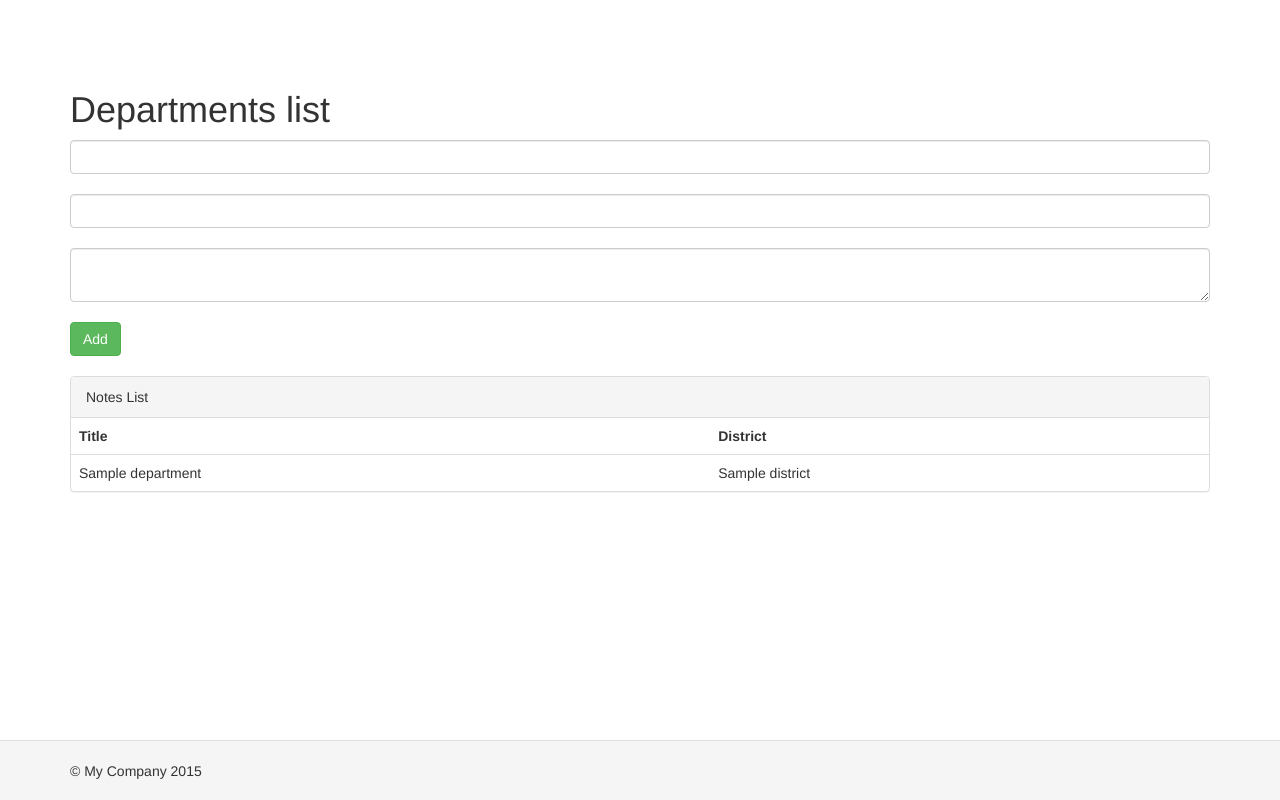
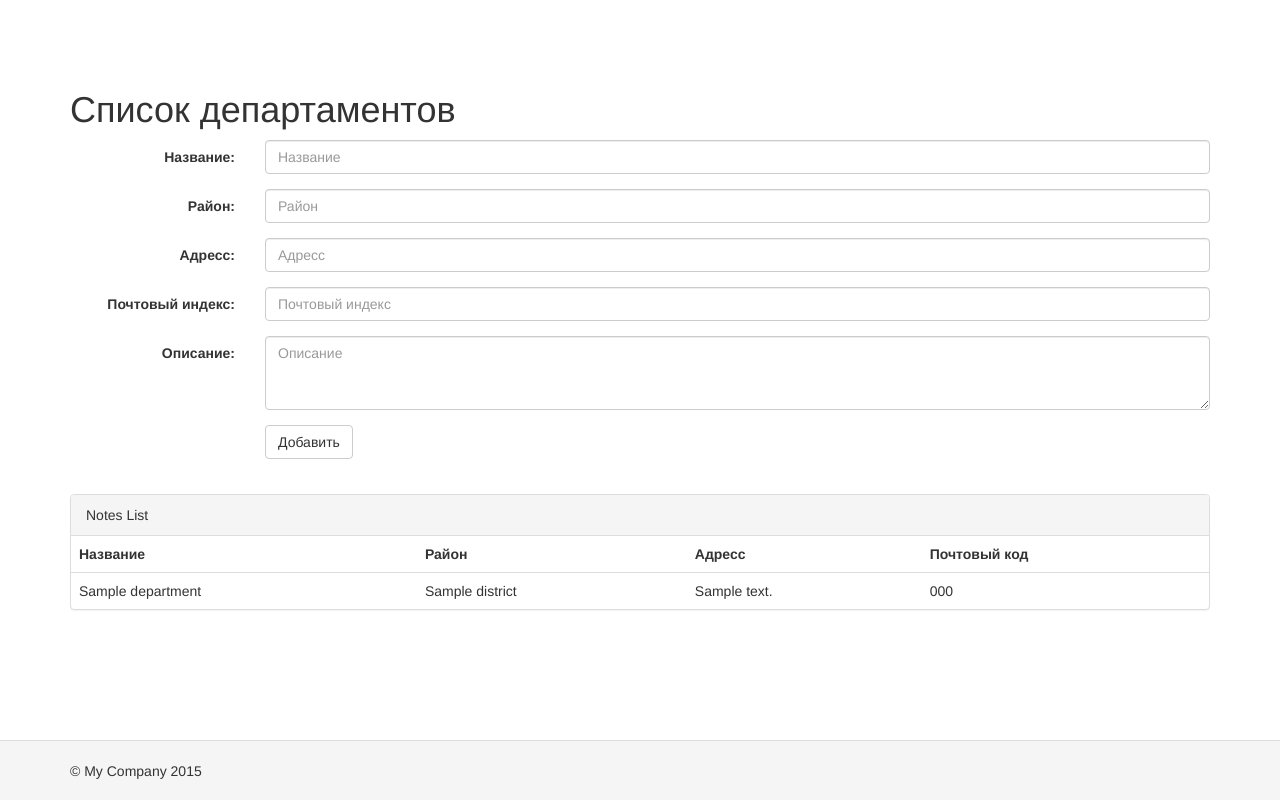
Before and after one commit to miks1108/webseo9_yii, a Yii app: template views/department/list.php in a window 1280 px wide. Run offline with PHP 8.4 and a stand-in for Yii, Linux system fonts and the light colour scheme; the template is opened without the code that fills it: most values are stand-ins (such as "Sample title", 1, 10 or a date in 2020); data that the repository does not hold is empty; some libraries are stand-ins or nearby versions.

Commit message:
Указание адреса при добавлении департамента

```diff
--- a/models/entity/Department.php
+++ b/models/entity/Department.php
@@ -16,4 +16,8 @@ class Department extends ActiveRecord {
         return $this->hasOne(District::className(), ['id' => 'district_id']);
     }
 
+    public function getAddress() {
+        return $this->hasOne(Address::className(), ['id' => 'address_id']);
+    }
+
 }
--- a/views/department/list.php
+++ b/views/department/list.php
@@ -1,14 +1,51 @@
-<h1>Departments list</h1>
+<h1>Список департаментов</h1>
 
-<form action="/department/add" method="POST">
-    <input class="form-control" type="text" name="name">
-    <br>
-    <input class="form-control" type="text" name="districtName">
-    <br>
-    <textarea class="form-control" name="description"></textarea>
-    <br>
-
-    <input class="btn btn-success" type="submit" value="Add">
+<form class="form-horizontal" action="/department/add" method="POST">
+    <div class="form-group">
+        <label for="name" class="col-sm-2 control-label">
+            Название:
+        </label>
+        <div class="col-sm-10">
+            <input type="text" class="form-control" name="name" id="name" placeholder="Название">
+        </div>
+    </div>
+    <div class="form-group">
+        <label for="districtName" class="col-sm-2 control-label">
+            Район:
+        </label>
+        <div class="col-sm-10">
+            <input type="text" class="form-control" name="districtName" id="districtName" placeholder="Район">
+        </div>
+    </div>
+    <div class="form-group">
+        <label for="address" class="col-sm-2 control-label">
+            Адресс:
+        </label>
+        <div class="col-sm-10">
+            <input type="text" class="form-control" name="address" id="address" placeholder="Адресс">
+        </div>
+    </div>
+    <div class="form-group">
+        <label for="postCode" class="col-sm-2 control-label">
+            Почтовый индекс:
+        </label>
+        <div class="col-sm-10">
+            <input type="text" class="form-control" name="postCode" id="postCode" placeholder="Почтовый индекс">
+        </div>
+    </div>
+    <div class="form-group">
+        <label for="description" class="col-sm-2 control-label">
+            Описание:
+        </label>
+        <div class="col-sm-10">
+            <textarea class="form-control" name="description" id="description" placeholder="Описание" rows="3"></textarea>
+        </div>
+    </div>
+    <div class="form-group">
+        <div class="col-sm-offset-2 col-sm-10">
+            <button type="submit" class="btn btn-default">Добавить</button>
+        </div>
+    </div>
 </form>
 
 <br>
@@ -17,14 +54,18 @@
     <div class="panel-heading">Notes List</div>
     <table class="table">
         <tr>
-            <th>Title</th>
-            <th>District</th>
+            <th>Название</th>
+            <th>Район</th>
+            <th>Адресс</th>
+            <th>Почтовый код</th>
         </tr>
 
         <? foreach($departments as $department) { ?>
             <tr>
                 <td><?=$department->name?></td>
                 <td><?=$department->district->name?></td>
+                <td><?=$department->address->address?></td>
+                <td><?=$department->address->post_code?></td>
             </tr>
         <? } ?>
     </table>
```
Also changed, not shown: controllers/DepartmentController.php (+9 -0 lines).
